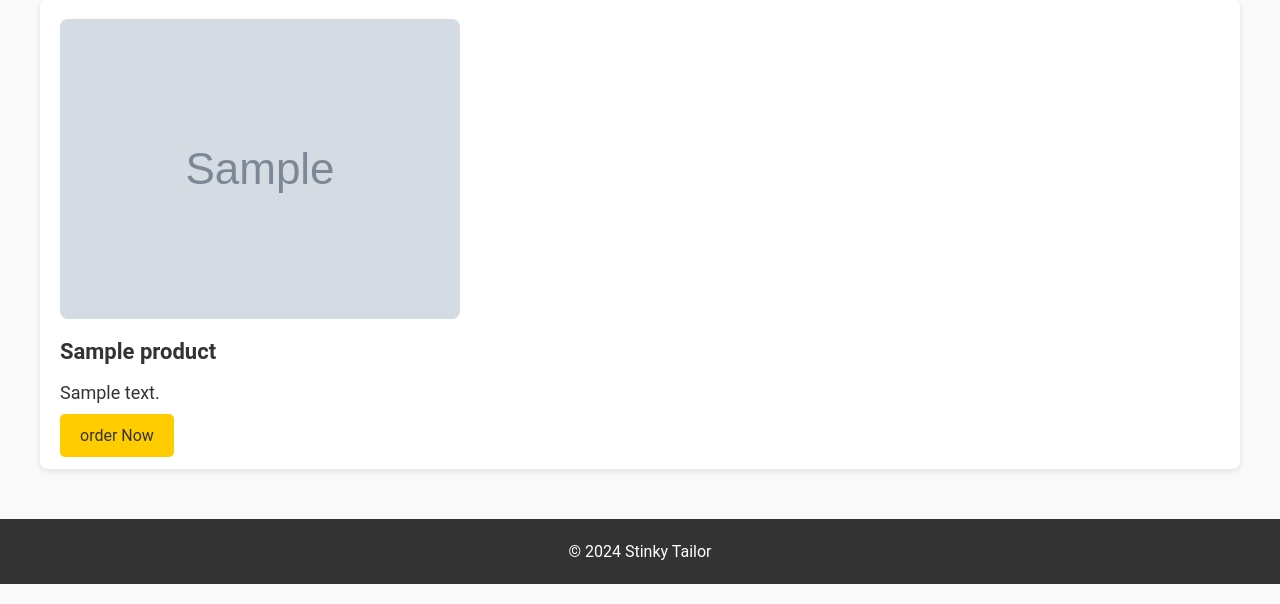
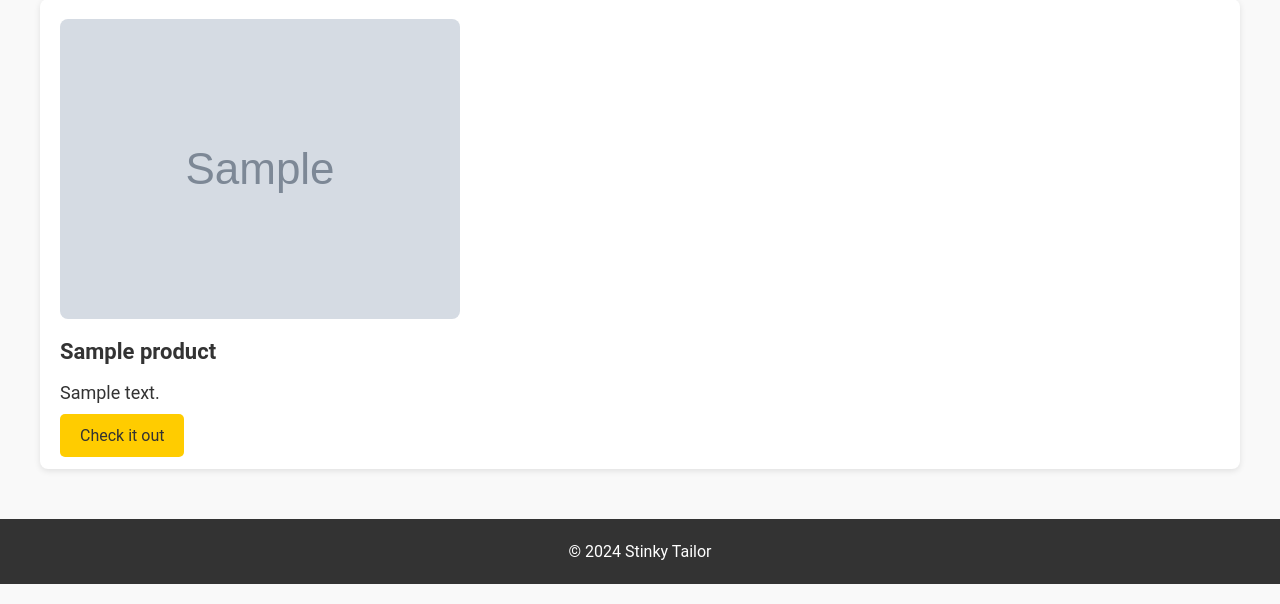
Before and after one commit to sequainoo/stinkyfashion, a Flask app: template web_app/templates/home.html in a window 1280 px wide. Shown: the part 176-780 px from the top of the page. Run offline with Flask 3, Linux system fonts and the light colour scheme; the template is opened without the code that fills it: most values are stand-ins (such as "Sample title", 1, 10 or a date in 2020); grey boxes marked "Sample" are stand-in pictures.

Commit message:
update button text

```diff
--- a/web_app/templates/home.html
+++ b/web_app/templates/home.html
@@ -30,7 +30,7 @@
                 <h3>{{ product.title }}</h3>
                 <p>{{product.description }}</p>
                 <!-- <p>¢{{product.price }}</p> -->
-                <a class="button" href="{{ url_for('product', product_id=product.id) }}">order Now</a>
+                <a class="button" href="{{ url_for('product', product_id=product.id) }}">Check it out</a>
             </div>
             {% endfor %}
             <!-- Add more product divs as needed -->
--- a/web_app/templates/products.html
+++ b/web_app/templates/products.html
@@ -37,7 +37,7 @@
           <img src="{% if product.images() %}{{ product.images()[0].url() }}{% endif %}" alt="{{ product.description }}">
           <h3 class="title">{{ product.title }}</h3>
           <p class="price">¢{{ product.price }}</p>
-          <a class="button" href="{{ url_for('product', product_id=product.id) }}">order</a>
+          <a class="button" href="{{ url_for('product', product_id=product.id) }}">Check it out</a>
         </div>
         {% endfor %}
       </div>
```
